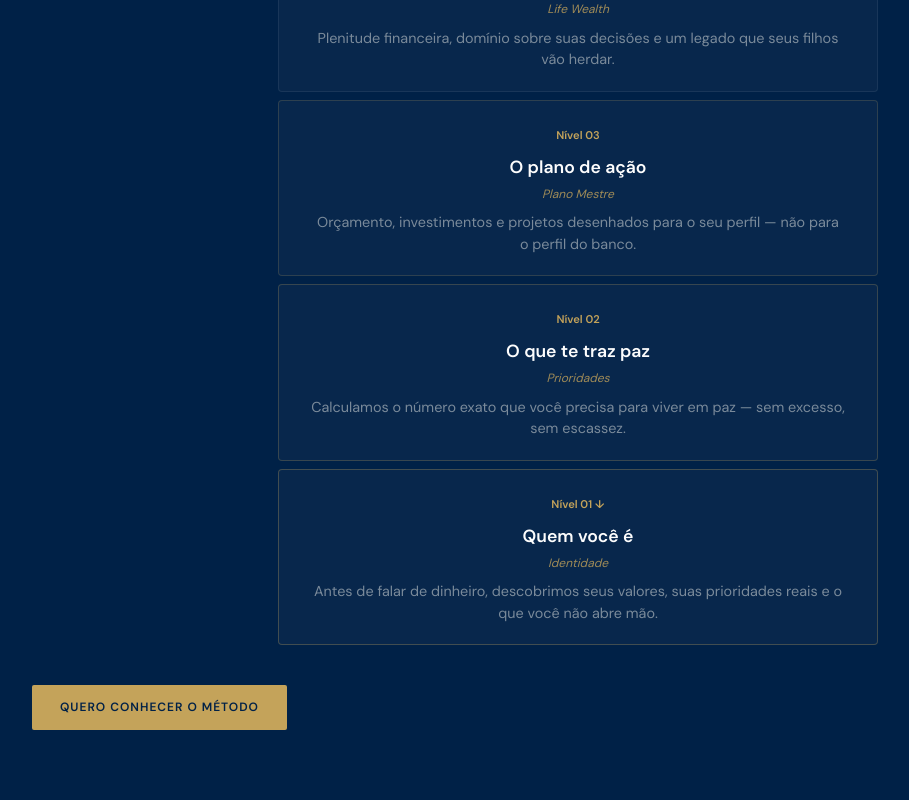
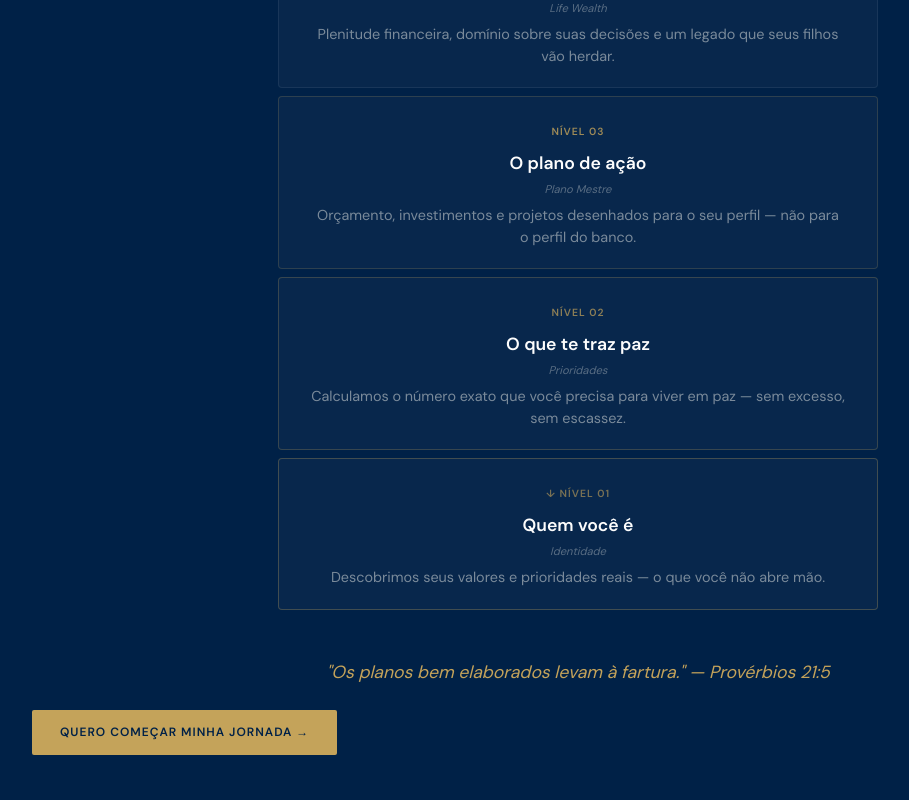
Before and after one commit to maycontour-bit/cf-site, a Next.js app: page / in a window 1280 px wide. Shown: the part 3900-4700 px from the top of the page, without its empty margins (62-971 px from the left). Built offline with nearby package versions, Linux system fonts and the light colour scheme.

Commit message:
Fix: piramide - titulos grandes frases humanas, termos tecnicos pequenos italico cinza

```diff
--- a/app/globals.css
+++ b/app/globals.css
@@ -1312,3 +1312,44 @@ body {
   }
   .jornada-nivel { width: 100% !important; }
 }
+
+/* Pirate upgrade - technical names small italic gray */
+.jornada-tech {
+  font-size: 0.7rem !important;
+  font-style: italic !important;
+  color: var(--gray-muted) !important;
+  opacity: 0.7;
+  margin-bottom: 6px;
+  font-weight: 400 !important;
+}
+
+/* Seta de progressão */
+.jornada-label {
+  font-size: 0.65rem;
+  font-weight: 600;
+  text-transform: uppercase;
+  letter-spacing: 1px;
+}
+
+.jornada-nivel-1 .jornada-label { color: var(--gold); opacity: 0.6; }
+.jornada-nivel-2 .jornada-label { color: var(--gold); opacity: 0.7; }
+.jornada-nivel-3 .jornada-label { color: var(--gold); opacity: 0.8; }
+.jornada-nivel-4 .jornada-label { color: var(--gold); opacity: 1; }
+
+/* Hover effect */
+.jornada-nivel {
+  transition: all 0.3s ease;
+}
+.jornada-nivel:hover {
+  transform: translateY(-4px);
+  box-shadow: 0 8px 24px rgba(0,0,0,0.3);
+}
+
+/* Verse styling */
+.verse {
+  font-style: italic;
+  color: var(--gold);
+  text-align: center;
+  margin-top: 48px;
+  font-size: 1.1rem;
+}
--- a/app/page.tsx
+++ b/app/page.tsx
@@ -219,33 +219,35 @@ export default function Home() {
             <p className="jornada-subtitle">4 níveis. Da raiz ao topo. Sem atalhos.</p>
             <div className="jornada-piramide">
               <div className="jornada-nivel jornada-nivel-4">
-                <span className="jornada-label">Nível 04 ↗</span>
+                <span className="jornada-label">↗ Nível 04</span>
                 <h4>Viver com propósito</h4>
-                <p className="jornada-tech">Life Wealth</p>
+                <p className="jornada-tech"><em>Life Wealth</em></p>
                 <p>Plenitude financeira, domínio sobre suas decisões e um legado que seus filhos vão herdar.</p>
               </div>
               <div className="jornada-nivel jornada-nivel-3">
                 <span className="jornada-label">Nível 03</span>
                 <h4>O plano de ação</h4>
-                <p className="jornada-tech">Plano Mestre</p>
+                <p className="jornada-tech"><em>Plano Mestre</em></p>
                 <p>Orçamento, investimentos e projetos desenhados para o seu perfil — não para o perfil do banco.</p>
               </div>
               <div className="jornada-nivel jornada-nivel-2">
                 <span className="jornada-label">Nível 02</span>
                 <h4>O que te traz paz</h4>
-                <p className="jornada-tech">Prioridades</p>
+                <p className="jornada-tech"><em>Prioridades</em></p>
                 <p>Calculamos o número exato que você precisa para viver em paz — sem excesso, sem escassez.</p>
               </div>
               <div className="jornada-nivel jornada-nivel-1">
-                <span className="jornada-label">Nível 01 ↓</span>
+                <span className="jornada-label">↓ Nível 01</span>
                 <h4>Quem você é</h4>
-                <p className="jornada-tech">Identidade</p>
-                <p>Antes de falar de dinheiro, descobrimos seus valores, suas prioridades reais e o que você não abre mão.</p>
+                <p className="jornada-tech"><em>Identidade</em></p>
+                <p>Descobrimos seus valores e prioridades reais — o que você não abre mão.</p>
               </div>
             </div>
           </div>
 
-          <a href={WHATSAPP_URL} target="_blank" rel="noopener noreferrer" className="btn btn-primary" style={{marginTop: '40px'}}>Quero conhecer o método</a>
+          <p className="verse">"Os planos bem elaborados levam à fartura." — Provérbios 21:5</p>
+
+          <a href={WHATSAPP_URL} target="_blank" rel="noopener noreferrer" className="btn btn-primary" style={{marginTop: '24px'}}>Quero começar minha jornada →</a>
         </div>
       </section>
 
```
